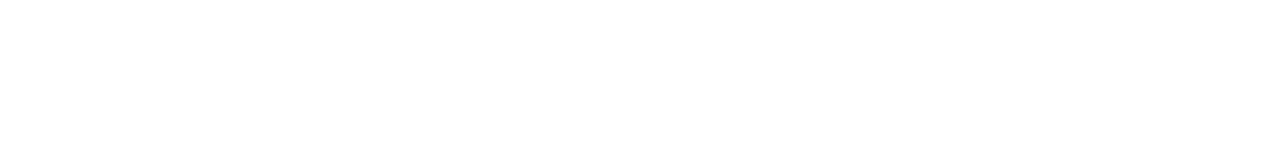
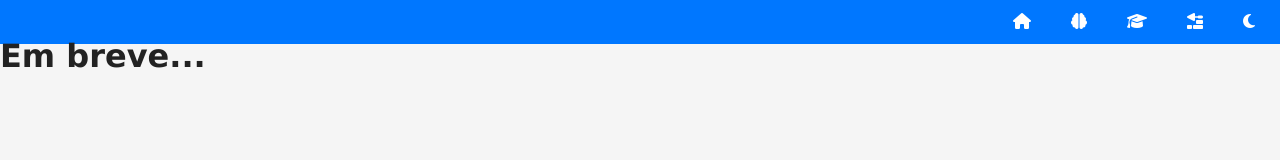
Before and after one commit to MateusFonseca14/projeto-portfolio, a plain HTML site: page index.html in a window 1280 px wide. Drawn offline with Linux system fonts and the light colour scheme.

Commit message:
Criação do menu com ícones

```diff
--- a/estilos/style.css
+++ b/estilos/style.css
@@ -7,3 +7,69 @@
   --destaque-inverso
   --fundo-card
 */
+* {
+  margin: 0px;
+  padding: 0px;
+  box-sizing: border-box;
+}
+
+:root
+/*
+👉 Serve para definir variáveis de CSS (chamadas de CSS Custom Properties).
+
+Explicando:
+
+  O seletor :root representa o elemento raiz do documento (no HTML, é o <html>).
+  Tudo que você declara dentro dele fica disponível globalmente em todo o seu CSS.
+
+✅ Vantagens de usar assim:
+
+  Reutilização: você usa a mesma cor em vários lugares sem precisar repetir o código hexadecimal.
+
+  Facilidade de manutenção: se quiser trocar a cor principal, basta mudar no :root e tudo se atualiza.
+
+  Temas: dá pra criar modo claro e escuro só trocando os valores das variáveis.
+*/
+{
+  --fundo-principal: #f5f5f5;
+  --texto: #222222;
+  --texto-inverso: #ffffff;
+  --destaque: #0077ff;
+  --destaque-inverso: #66bbff;
+  --fundo-card: #ffffff;
+}
+
+body {
+  font-family: Verdana, Geneva, Tahoma, sans-serif;
+  line-height: 1.5em;
+  background-color: var(--fundo-principal);
+  color: var(--texto);
+}
+
+header {
+  background-color: var(--destaque);
+  color: var(--texto);
+  padding: 10px;
+  display: flex;
+  justify-content: flex-end;
+  align-content: center;
+}
+
+nav#menu ul {
+  list-style: none;
+  display: flex;
+  gap: 10px;
+}
+
+nav#menu a {
+  text-decoration: none;
+  color: var(--texto-inverso);
+  font-weight: 600;
+  padding: 12px 15px;
+  border-radius: 5px;
+  transition: background-color 0.5s, color 0.5s;
+}
+nav#menu a:hover {
+  background-color: var(--destaque-inverso);
+  color: var(--destaque);
+}
--- a/index.html
+++ b/index.html
@@ -0,0 +1,34 @@
+<!DOCTYPE html>
+<html lang="pt-br">
+<head>
+    <meta charset="UTF-8">
+    <meta name="viewport" content="width=device-width, initial-scale=1.0">
+    <title>Portfólio Gustavo Guanabara</title>
+    <link rel="stylesheet" href="estilos/style.css">
+    <link rel="shortcut icon" href="favicon.svg" type="image/svg">
+    <script src="https://kit.fontawesome.com/0ef9809559.js" crossorigin="anonymous"></script>
+</head>
+<body>
+    <header>
+        <nav id="menu">
+            <ul>
+                <li><a href="#"><i class="fa-solid fa-house"></i></a></li>
+                <li><a href="#"><i class="fa-solid fa-brain"></i></a></li>
+                <li><a href="#"><i class="fa-solid fa-graduation-cap"></i></a></li>
+                <li><a href="#"><i class="fa-solid fa-trowel-bricks"></i></a></li>
+                <li><a href="#"><i class="fa-solid fa-moon"></i></a></li>
+            </ul>
+        </nav>
+    </header>
+
+    <main>
+        <h1>Em breve...</h1>
+    </main>
+
+    <footer>
+
+    </footer>
+
+    <script src="scripts/script.js"></script>
+</body>
+</html>
```
